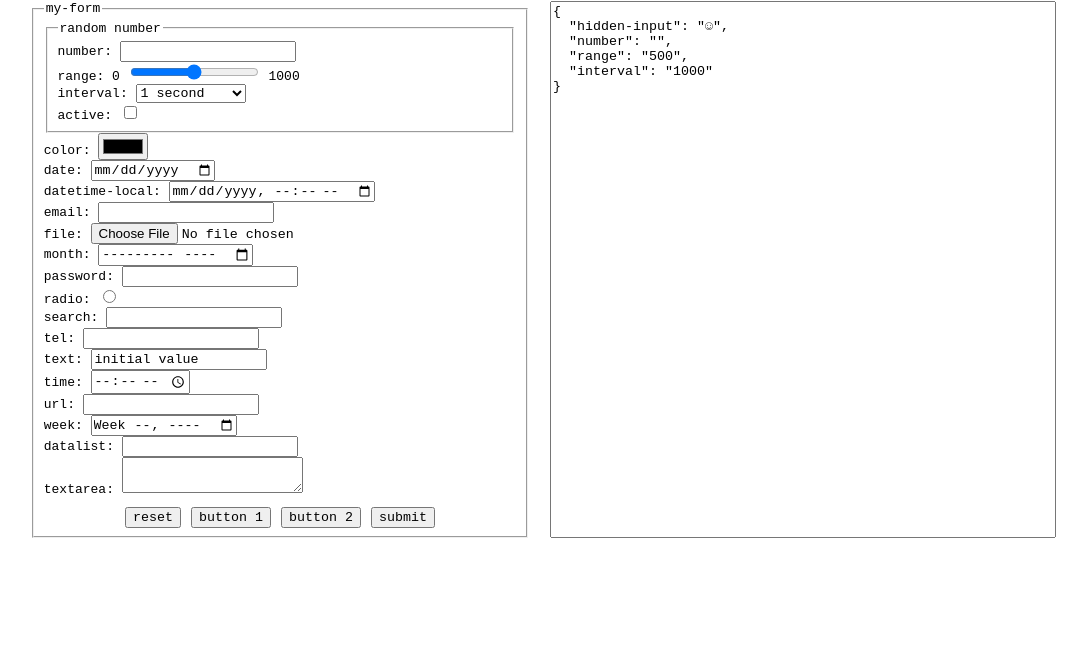
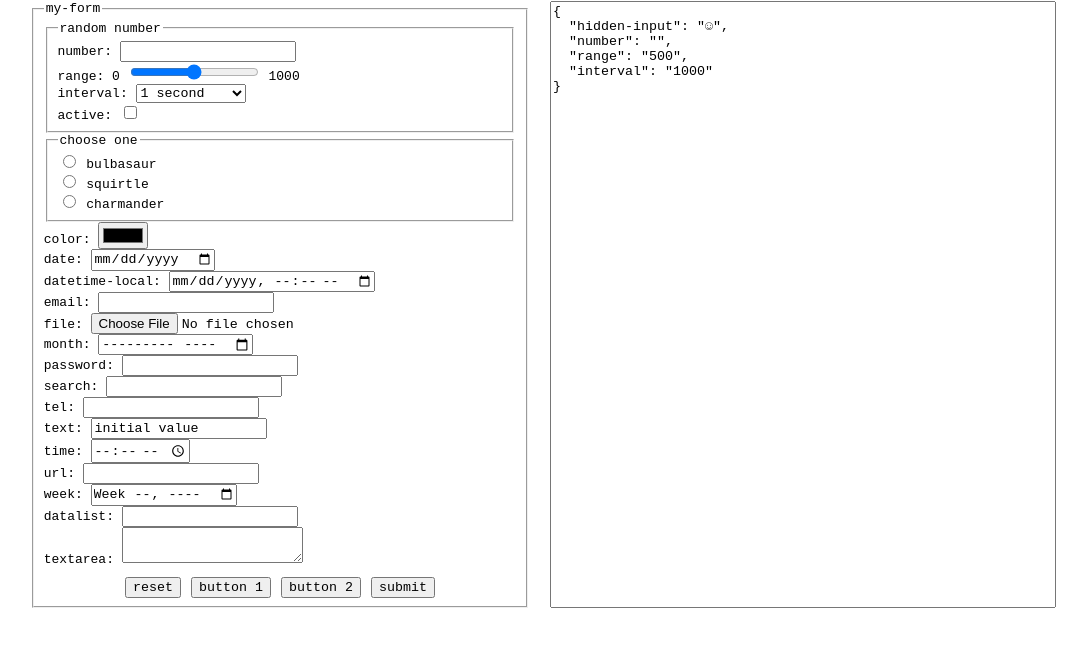
Before and after one commit to freejosh/scratch-form, a website: page demo/index.html in a window 1280 px wide. Shown: the part 96-742 px from the top of the page, without its empty margins (97-1184 px from the left). Drawn offline with Linux system fonts and the light colour scheme.

Commit message:
Format radio button

```diff
--- a/demo/index.html
+++ b/demo/index.html
@@ -37,6 +37,19 @@
           </label>
         </fieldset>
 
+        <fieldset>
+          <legend>choose one</legend>
+          <label>
+            <input type="radio" name="pokemon" value="bulbasaur" /> bulbasaur
+          </label>
+          <label>
+            <input type="radio" name="pokemon" value="squirtle" /> squirtle
+          </label>
+          <label>
+            <input type="radio" name="pokemon" value="charmander" /> charmander
+          </label>
+        </fieldset>
+
         <label>
           color: <input type="color" name="color" />
         </label>
@@ -57,9 +70,6 @@
         </label>
         <label>
           password: <input type="password" name="password" />
-        </label>
-        <label>
-          radio: <input type="radio" name="radio" />
         </label>
         <label>
           search: <input type="search" name="search" />
```
